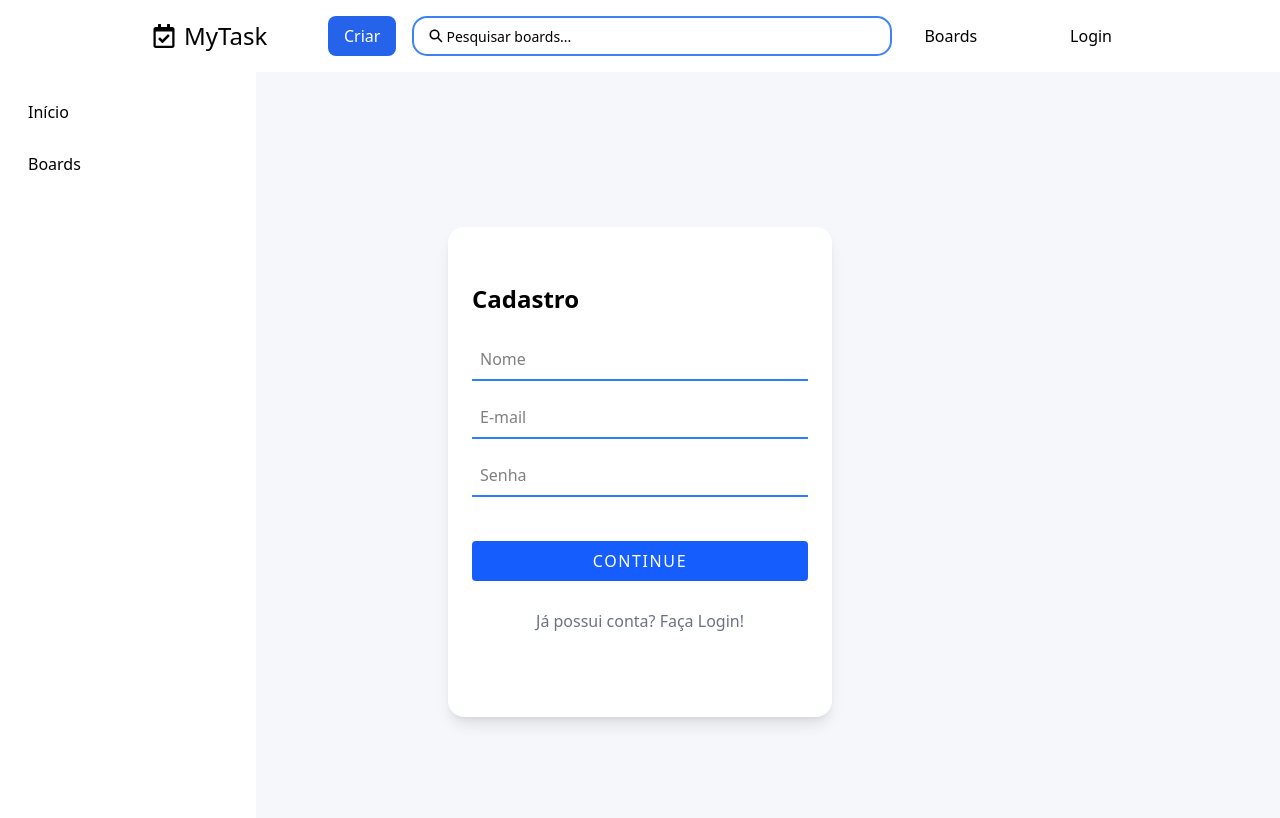
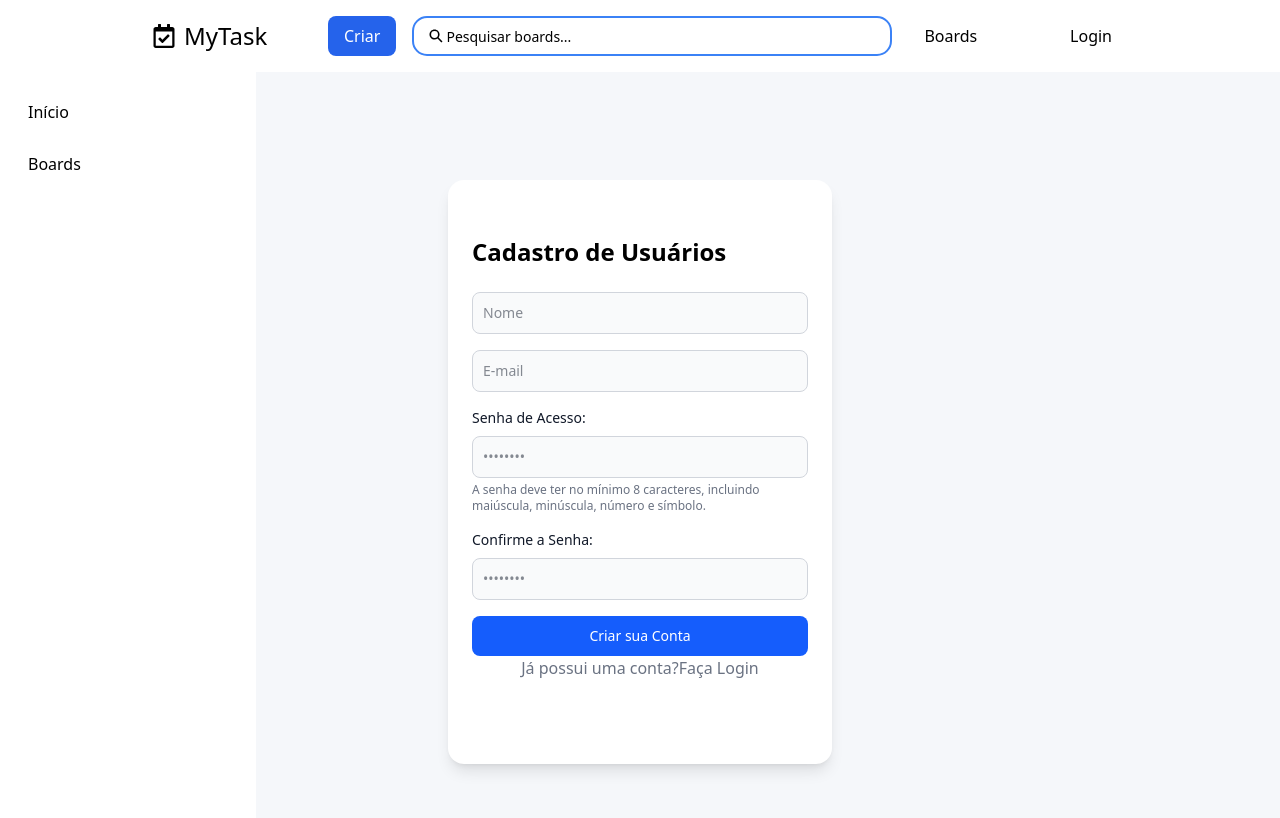
Before and after one commit to Lucassfers/My-task-front-end, a React (Vite) app: page /cadastro in a window 1280 px wide. Shown: the top 818 px of the page. Built offline with nearby package versions, Linux system fonts and the light colour scheme.

Commit message:
feat(cadastro): added sign up user

```diff
--- a/src/Main.tsx
+++ b/src/Main.tsx
@@ -1,12 +1,13 @@
 import { StrictMode } from 'react'
 import { createRoot } from 'react-dom/client'
 import { createBrowserRouter, RouterProvider, Navigate } from 'react-router-dom'
+import { Toaster } from 'sonner'
 
 import App from './App.tsx'
 import Layout from './Layout.tsx'
 import Login from './routes/Login.tsx'
-import Cadastro from './routes/Cadastro.tsx'
 import CardLista from './components/CardLista.tsx'
+import CadastroUsuario from './routes/Cadastro.tsx'
 
 import './index.css'
 import AdminLogin from './admin/AdminLogin.tsx'
@@ -14,9 +15,7 @@ import AdminDashboard from './admin/AdminDashBoard.tsx'
 import AdminLayout from './admin/AdminLayout.tsx'
 import AdminCadAdmin from './admin/AdminCadAdmin.tsx'
 import AdminAlterUsuario from './admin/AdminUsuario.tsx'
-import AdminHeader from './admin/AdminHeader.tsx'
 
-// import AdminBoardsUsuario from './admin/'
 
 const rotas = createBrowserRouter([
   {
@@ -38,7 +37,7 @@ const rotas = createBrowserRouter([
     children: [
       { index: true, element: <Navigate to="/login" replace /> },
       { path: 'login', element: <Login /> },
-      { path: 'cadastro', element: <Cadastro /> },
+      { path: 'cadastro', element: <CadastroUsuario /> },
       { path: 'boards', element: <App /> },
       { path: 'boards/:boardId/listas/tasks/comentarios', element: <CardLista /> },
       { path: '*', element: <Navigate to="/boards" replace /> },
@@ -48,6 +47,7 @@ const rotas = createBrowserRouter([
 
 createRoot(document.getElementById('root')!).render(
   <StrictMode>
+    <Toaster position="top-center" richColors />
     <RouterProvider router={rotas} />
   </StrictMode>,
 )
--- a/src/routes/Cadastro.tsx
+++ b/src/routes/Cadastro.tsx
@@ -1,129 +1,98 @@
 import { useForm } from "react-hook-form";
+import { toast } from "sonner";
+import { Link, useNavigate } from "react-router-dom";
 
-import { useEffect } from "react";
 
-import { useNavigate } from "react-router-dom";
-
-import { toast } from "sonner";
-import { useUsuarioStore } from "../context/UsuarioContext"
-
-type Inputs = {
+type InputsCadastro = {
     nome: string
     email: string
     senha: string
-    manter: boolean
+    senha2: string
 }
 
 const apiUrl = import.meta.env.VITE_API_URL
 
-export default function Cadastro() {
-    const { register, handleSubmit } = useForm<Inputs>()
-    const { logaUsuario } = useUsuarioStore()
 
+export default function CadastroUsuario() {
+    const { register, handleSubmit } = useForm<InputsCadastro>()
     const navigate = useNavigate()
+    async function cadastrarUsuario(data: InputsCadastro) {
+        if (data.senha !== data.senha2) {
+            toast.error("Erro... As duas senhas precisam ser iguais.")
+            return
+        }
 
-    // useEffect(() => {
-    //     // garante que o script só roda depois do componente montar
-    //     const script = document.createElement("script");
-    //     script.src = "/finisher-header.es5.min.js";
-    //     script.onload = () => {
-    //         // @ts-ignore porque o TS não conhece FinisherHeader
-    //         new window.FinisherHeader({
-    //             count: 12,
-    //             size: { min: 1300, max: 1500, pulse: 0 },
-    //             speed: { x: { min: 0.6, max: 1 }, y: { min: 0.6, max: 3 } },
-    //             colors: {
-    //                 background: "#fff",
-    //                 particles: ["#1cffb3", "#87ddfe", "#231efe", "#5f0aff"], //514df roxo 274360 azul
-    //             },
-    //             blending: "lighten",
-    //             opacity: { center: 0.6, edge: 0 },
-    //             skew: 0,
-    //             shapes: ["c"],
-    //         });
-    //     };
-    //     document.body.appendChild(script);
-    // }, []);
-
-    async function verificaLogin(data: Inputs) {
-        // alert(`${data.email} ${data.senha} ${data.manter}`)
-        const response = await
-            fetch(`${apiUrl}/usuarios/login`, {
+        try {
+            const response = await fetch(`${apiUrl}/usuarios`, {
                 headers: { "Content-Type": "application/json" },
                 method: "POST",
-                body: JSON.stringify({ email: data.email, senha: data.senha })
+                body: JSON.stringify({
+                    nome: data.nome,
+                    email: data.email,
+                    senha: data.senha
+                })
             })
 
-        // console.log(response)
-        if (response.status == 200) {
-            // toast.success("Ok!")
-            const dados = await response.json()
-
-            // "coloca" os dados do cliente no contexto
-            logaUsuario(dados)
-
-            // se o cliente indicou que quer se manter conectado
-            // salvamos os dados (id) dele em localStorage
-            if (data.manter) {
-                localStorage.setItem("clienteKey", dados.id)
+            if (response.status === 201) {
+                toast.success("Cadastro realizado com sucesso!")
+                navigate("/login")
             } else {
-                // se indicou que não quer permanecer logado e tem
-                // uma chave (anteriormente) salva, remove-a
-                if (localStorage.getItem("clienteKey")) {
-                    localStorage.removeItem("clienteKey")
+                const errorData = await response.json()
+                if (errorData.erro) {
+                    toast.error(errorData.erro)
+                } else {
+                    toast.error("Erro... Não foi possível realizar o cadastro.")
                 }
             }
-
-            // carrega a página principal, após login do cliente
-            navigate("/")
-        } else {
-            toast.error("Erro... Login ou senha incorretos")
+        } catch (error) {
+            console.error("Erro ao cadastrar:", error)
+            toast.error("Erro de conexão com o servidor.")
         }
     }
 
     return (
         <div className="relative flex items-center justify-center min-h-screen">
-            {/* background animado */}
             <div className="finisher-header absolute inset-0 w-full h-full" />
 
             <div className="relative w-full max-w-sm p-6 bg-white rounded-2xl shadow-lg py-14 transition-colors z-10">
-                <h1 className="text-2xl font-bold text-left mb-6">Cadastro</h1>
-                <form onSubmit={handleSubmit(verificaLogin)} className="space-y-4">
+                <h1 className="text-2xl font-bold text-left mb-6">Cadastro de Usuários</h1>
+                <form onSubmit={handleSubmit(cadastrarUsuario)} className="space-y-4">
+                    <div>
                         <input
-                        type="nome"
+                            type="text"
                             placeholder="Nome"
                             id="nome"
-                        className="w-full p-2 border-b-2 border-blue-500 focus:outline-none"
+                            className="bg-gray-50 border border-gray-300 text-gray-900 text-sm rounded-lg focus:ring-primary-600 focus:border-primary-600 block w-full p-2.5 dark:bg-gray-700 dark:border-gray-600 dark:placeholder-gray-400 dark:text-white dark:focus:ring-blue-500 dark:focus:border-blue-500"
                             required {...register("nome")}
                         />
+                    </div>
+                    <div>
                         <input
                             type="email"
                             placeholder="E-mail"
                             id="email"
-                        className="w-full p-2 border-b-2 border-blue-500 focus:outline-none"
+                            className="bg-gray-50 border border-gray-300 text-gray-900 text-sm rounded-lg focus:ring-primary-600 focus:border-primary-600 block w-full p-2.5 dark:bg-gray-700 dark:border-gray-600 dark:placeholder-gray-400 dark:text-white dark:focus:ring-blue-500 dark:focus:border-blue-500"
                             required {...register("email")}
                         />
-                    <input
-                        type="password"
-                        placeholder="Senha"
-                        id="password"
-                        className="w-full p-2 border-b-2 border-blue-500 focus:outline-none"
-                        required {...register("senha")}
-                    />
-                    <button
-                        type="submit"
-                        className="w-full bg-blue-600 text-white py-2 rounded transition-colors hover:bg-blue-700 tracking-widest my-7"
-                    >
-                        CONTINUE
-                    </button>
+                    </div>
+                    <div>
+                        <label htmlFor="password" className="block mb-2 text-sm font-medium text-gray-900 dark:text-white">Senha de Acesso:</label>
+                        <input type="password" id="password" placeholder="••••••••" className="bg-gray-50 border border-gray-300 text-gray-900 text-sm rounded-lg focus:ring-primary-600 focus:border-primary-600 block w-full p-2.5 dark:bg-gray-700 dark:border-gray-600 dark:placeholder-gray-400 dark:text-white dark:focus:ring-blue-500 dark:focus:border-blue-500" required
+                            {...register("senha")} />
+                        <p className="mt-1 text-xs text-gray-500">
+                            A senha deve ter no mínimo 8 caracteres, incluindo maiúscula, minúscula, número e símbolo.
+                        </p>
+                    </div>
+                    <div>
+                        <label htmlFor="confirm-password" className="block mb-2 text-sm font-medium text-gray-900 dark:text-white">Confirme a Senha:</label>
+                        <input type="password" id="confirm-password" placeholder="••••••••" className="bg-gray-50 border border-gray-300 text-gray-900 text-sm rounded-lg focus:ring-primary-600 focus:border-primary-600 block w-full p-2.5 dark:bg-gray-700 dark:border-gray-600 dark:placeholder-gray-400 dark:text-white dark:focus:ring-blue-500 dark:focus:border-blue-500" required
+                            {...register("senha2")} />
+                    </div>
+                    <button type="submit" className="w-full text-white bg-blue-600 focus:ring-4 focus:outline-none font-medium rounded-lg text-sm px-5 py-2.5 text-center">Criar sua Conta</button>
                 </form>
-                <button
-                    type="button"
-                    onClick={() => navigate("/login")}
-                    className="flex justify-center text-gray-500 mb-7 transition-all hover:text-lg bg-transparent border-none cursor-pointer itemscenter mx-auto"
-                >
-                    Já possui conta? Faça Login!
-                </button>
+                <p className="flex justify-center text-gray-500 mb-7 transition-all hover:text-lg bg-transparent border-none cursor-pointer itemscenter mx-auto">
+                    Já possui uma conta? <Link to="/login" className="font-medium text-primary-600 hover:underline dark:text-primary-500">Faça Login</Link>
+                </p>
             </div>
         </div>
     );
```
Lines whose indentation alone changed are shown as unchanged.
